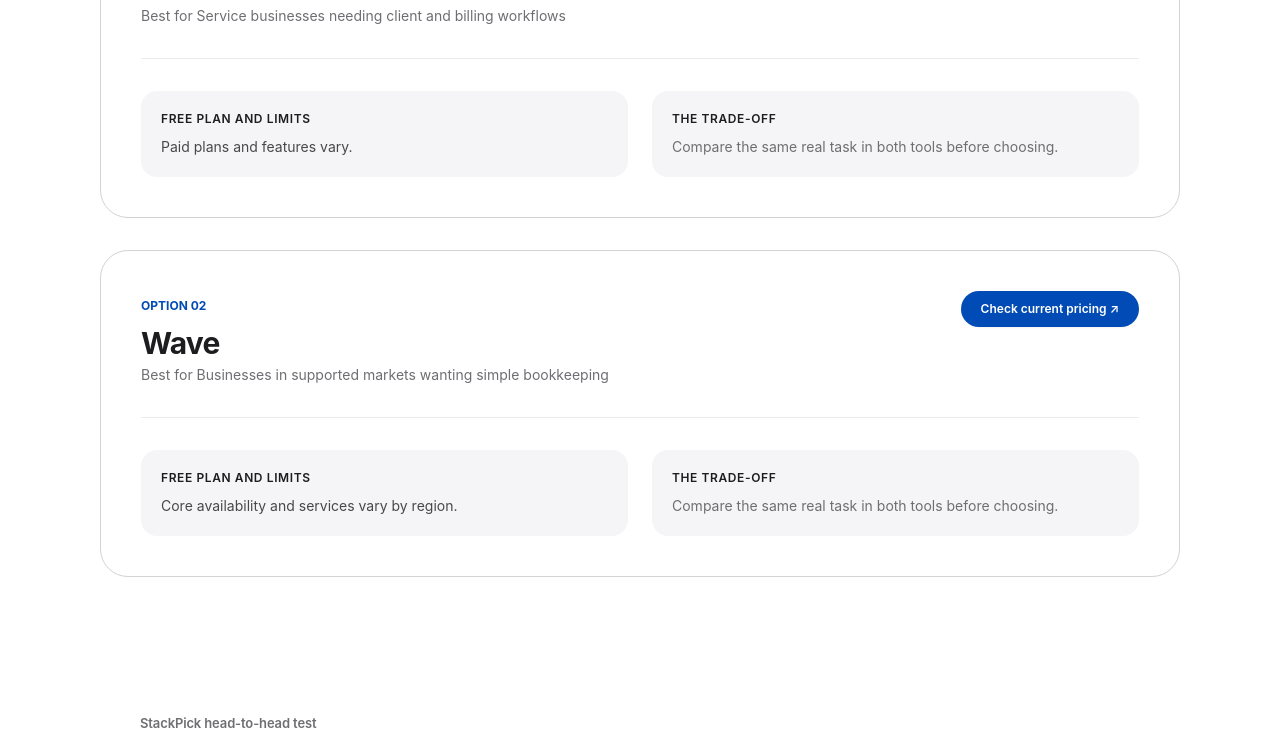
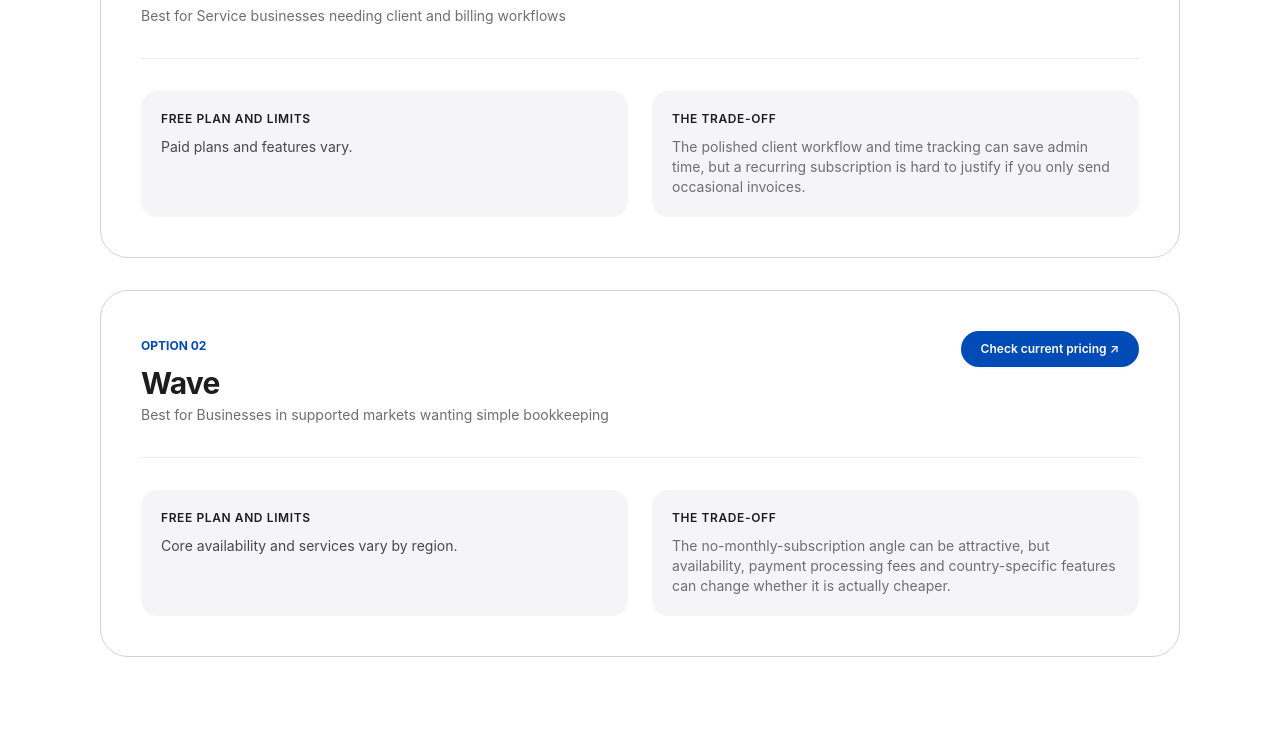
Before and after one commit to LinukaBandara/StackPick, a Next.js app: page /best/freshbooks-vs-wave in a window 1280 px wide. Shown: the part 1560-2314 px from the top of the page. Built offline with nearby package versions, Linux system fonts and the light colour scheme; no server answers.

Commit message:
Improve freshbooks-vs-wave comparison decision guidance

```diff
--- a/app/best/freshbooks-vs-wave/page.tsx
+++ b/app/best/freshbooks-vs-wave/page.tsx
@@ -15,10 +15,10 @@ export default function Page() {
       intro="Compare FreshBooks and Wave for freelancers and small service businesses, with emphasis on invoicing, bookkeeping, client workflows and cost."
       pricingNote="Pricing, limits and included features can change. Check the providers' current plans before making a decision."
       tools={[
-        { name: "FreshBooks", bestFor: "Service businesses needing client and billing workflows", freeOption: "Paid plans and features vary.", tradeoff: "Compare the same real task in both tools before choosing.", url: "https://www.freshbooks.com/" },
-        { name: "Wave", bestFor: "Businesses in supported markets wanting simple bookkeeping", freeOption: "Core availability and services vary by region.", tradeoff: "Compare the same real task in both tools before choosing.", url: "https://www.waveapps.com/" },
+        { name: "FreshBooks", bestFor: "Service businesses needing client and billing workflows", freeOption: "Paid plans and features vary.", tradeoff: "The polished client workflow and time tracking can save admin time, but a recurring subscription is hard to justify if you only send occasional invoices.", url: "https://www.freshbooks.com/" },
+        { name: "Wave", bestFor: "Businesses in supported markets wanting simple bookkeeping", freeOption: "Core availability and services vary by region.", tradeoff: "The no-monthly-subscription angle can be attractive, but availability, payment processing fees and country-specific features can change whether it is actually cheaper.", url: "https://www.waveapps.com/" },
       ]}
-      bottomLine="There is no universal winner. The better tool is the one that handles your normal workflow with less friction at the price you can justify. Test the same job in both products before switching."
+      bottomLine="Wave is worth checking first if it is available in your country and your workflow is mostly straightforward invoicing. FreshBooks is worth paying for when time tracking, estimates and client-facing workflows save enough effort to offset the subscription. Compare payment fees as well as monthly price."
     >
       <section className="bg-white">
         <div className="sp-container py-16 sm:py-20">
```
